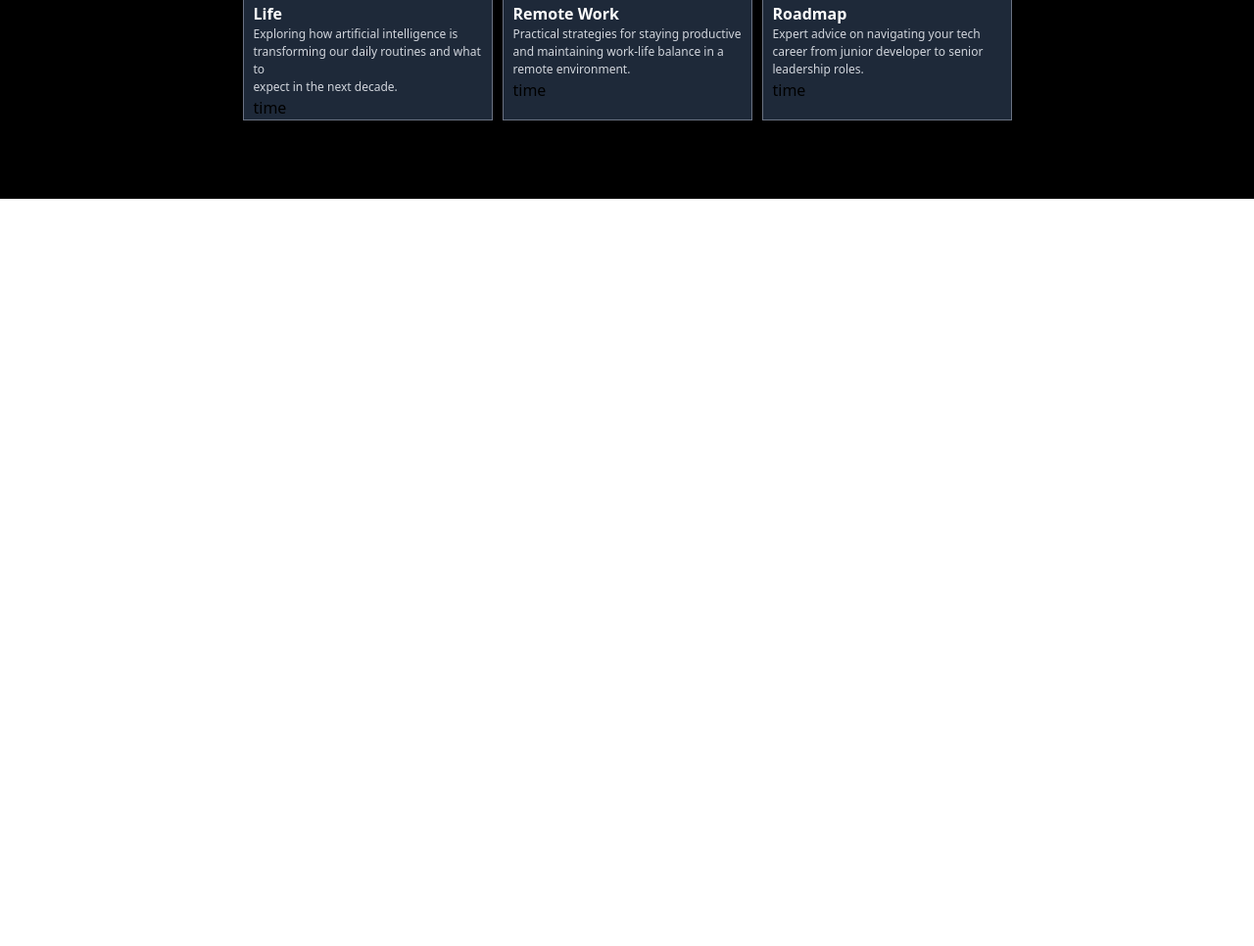
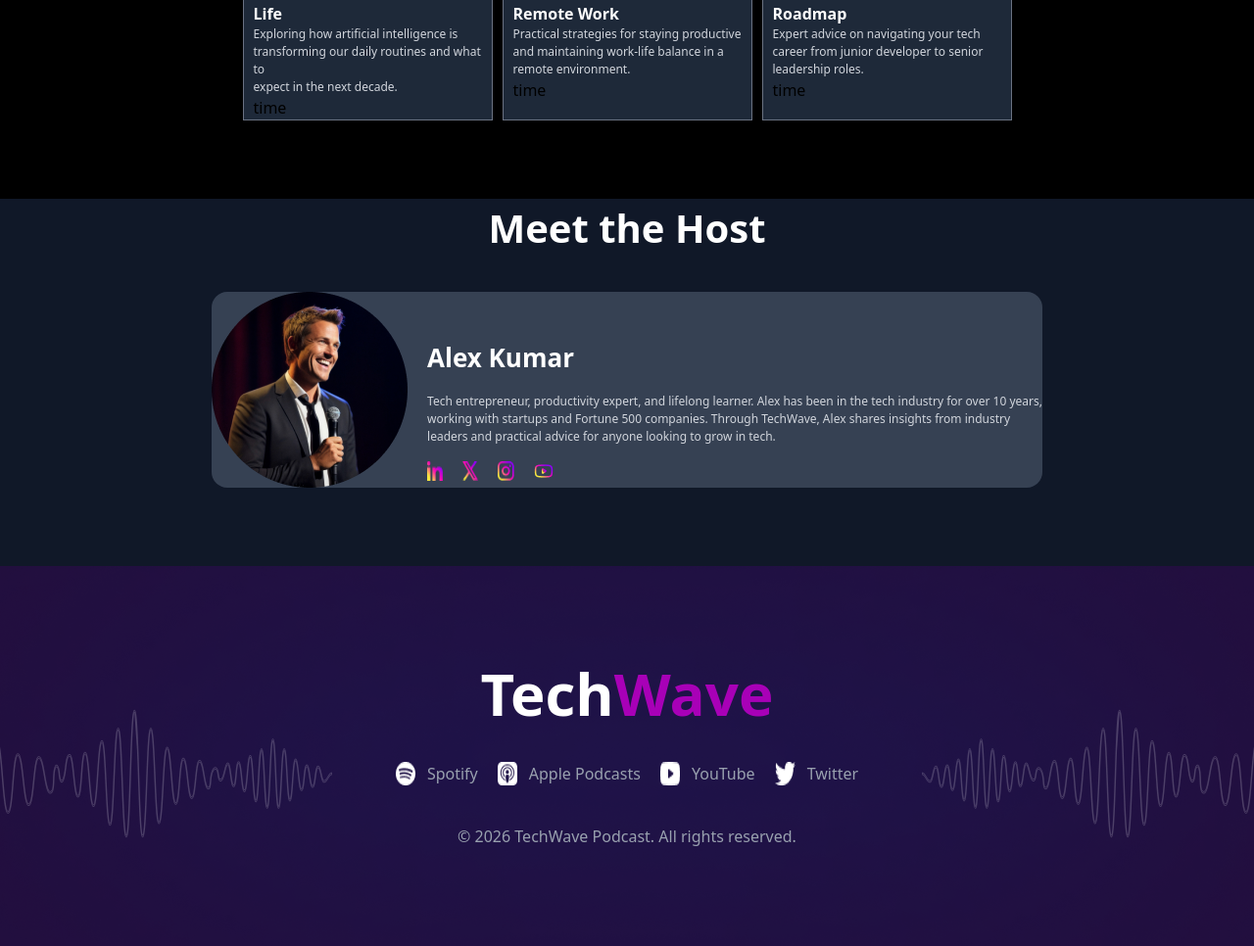
Before and after one commit to parikshit-pb/B12-A02, a plain HTML site: page index.html in a window 1280 px wide. Shown: the part 2341-3307 px from the top of the page at 98% size. Before the commit the page ends 2544 px from the top, so only its background shows below. Drawn offline with nearby package versions, Linux system fonts and the light colour scheme.

Commit message:
added footer section

```diff
--- a/index.html
+++ b/index.html
@@ -79,7 +79,7 @@ and share stories of personal growth from industry leaders.</p>
                 <div class="top-left max-w-[340px] p-[40px] bg-gray-700  gap-[20px] rounded-2xl flex flex-col justify-center">
                     <img class="w-15" src="assets/headphone.png" alt="">
                     <h1 class="choose-title text-[16px]  font-bold text-white">Premium Audio Quality</h1>
-                    <p class="choose-sub-title text-[12px] font-normal items-center text-center text-gray-300 text-right">Experience crystal-clear sound with <br> professional-grade recording <br> equipment and expert audio <br> engineering. Every episode is mastered <br> for optimal listening across all devices <br> and platforms.</p>
+                    <p class="choose-sub-title text-[12px] font-normal items-center text-center text-gray-300 text-right ">Experience crystal-clear sound with <br> professional-grade recording <br> equipment and expert audio <br> engineering. Every episode is mastered <br> for optimal listening across all devices <br> and platforms.</p>
                 </div>
                 <div class="top-right flex flex-col gap-5">
                     <div class="top-right-top bg-gray-700 p-[40px] rounded-2xl">
@@ -144,6 +144,49 @@ and share stories of personal growth from industry leaders.</p>
             </div>
         </div>
     </section>
-
+    <section class="meet-host max-w-[1400px] mx-auto flex flex-col justify-center px-[180px] bg-gray-900 pb-20">
+        <div class="">
+            <h1 class="meet-top-title text-center font-bold text-[40px] text-white pb-[35px] ">Meet the Host</h1>
+        </div>
+        <div class="mett-host-area flex mx-auto justify-center flex gap-[20px] bg-gray-700 rounded-2xl">
+            <div>
+                <img src="assets/host.png" alt="">
+            </div>
+            <div>
+                <h3 class="meet-title text-white font-bold text-[26px] pt-[48px] pb-[16px]">Alex Kumar</h3>
+                <p class="meet-sub-title text-[12px] font-normal items-center text-left text-gray-300 pb-4">Tech entrepreneur, productivity expert, and lifelong learner. Alex has been in the tech industry for over 10 years, <br> working with startups and Fortune 500 companies. Through TechWave, Alex shares insights from industry <br>  leaders and practical advice for anyone looking to grow in tech.</p>
+                <div class="flex gap-[20px]">
+                    <img class="w-10px h-10px" src="assets/linkedin.png" alt="">
+                    <img class="w-10px h-10px" src="assets/x.png" alt="">
+                    <img class="w-10px h-10px" src="assets/instagram.png" alt="">
+                    <img class="w-20px h-20px" src="assets/youtube.png" alt="">
+                </div>
+            </div>
+        </div>
+    </section>
+    <section class="footer  max-w-[1400px] mx-auto  bg-[url(./assets/footer-bg.png)] p-[100px] bg-center mx-auto flex items-center justify-center">
+        <div class="footer-area">
+            <h1 class="footer-title font-bold text-6xl text-white text-center">Tech<span class="text-fuchsia-700">Wave</span></h1>
+            <div class="flex justify-center items-center gap-5 py-10">
+                <div class="flex gap-3">
+                    <img src="assets/spotify.png" alt="">
+                    <p class="image name font-16px text-gray-400 font-normal items-center justify-center text-center">Spotify</p>
+                </div>
+                <div class="flex gap-3">
+                     <img src="assets/apple-podcast.png" alt="">
+                    <p class="image name font-16px text-gray-400 font-normal items-center justify-center text-center">Apple Podcasts</p>
+                </div>
+                <div class="flex gap-3">
+                     <img src="assets/youtube-podcast.png" alt="">
+                    <p class="image name font-16px text-gray-400 font-normal items-center justify-center text-center">YouTube</p>
+                </div>
+                <div class="flex gap-3">
+                     <img src="assets/twitter.png" alt="">
+                    <p class="image name font-16px text-gray-400 font-normal items-center justify-center text-center">Twitter</p>
+                </div>
+            </div>
+            <p class="footer-end font-16px text-gray-400 font-normal items-center justify-center text-center">© 2026 TechWave Podcast. All rights reserved.</p>
+        </div>
+    </section>
 </body>
 </html>
```
